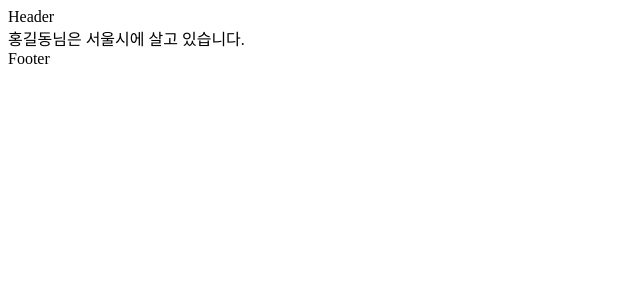
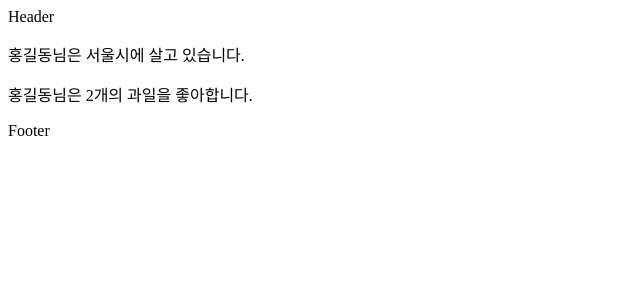
Before and after one commit to eungsu/react, a React (Create React App) app in the folder app1/: page / in a window 1280 px wide. Shown: the top 300 px of the page, without its empty margins (0-640 px from the left). Built offline with nearby package versions, Linux system fonts and the light colour scheme.

Commit message:
[Feat] Props의 기본값 설정

```diff
--- a/app1/src/App.js
+++ b/app1/src/App.js
@@ -5,7 +5,8 @@ import Footer from "./component/Footer";
 function App() {
   const bodyProps = {
     name: "홍길동",
-    location: '서울시'
+    location: '서울시',
+    favorites: ["사과", "포도"]
   }
   return (
     <div>
--- a/app1/src/component/Body.js
+++ b/app1/src/component/Body.js
@@ -22,11 +22,17 @@
 // export default Body;
 
 // 구조분해할당으로 여러 개의 값 사용하기
-function Body({name, location}) {
+function Body({name, location, favorites}) {
     return (
         <div>
-            {name}님은 {location}에 살고 있습니다.
+            <p>{name}님은 {location}에 살고 있습니다.</p>
+            <p>{name}님은 {favorites.length}개의 과일을 좋아합니다.</p>
         </div>
     );
 }
+
+// defaultProps를 사용하면 컴포넌트가 전달받을 Props의 기본값을 미리 설정할 수 있다.
+Body.defaultProps = {
+    favorites: []
+}
 export default Body;
```
